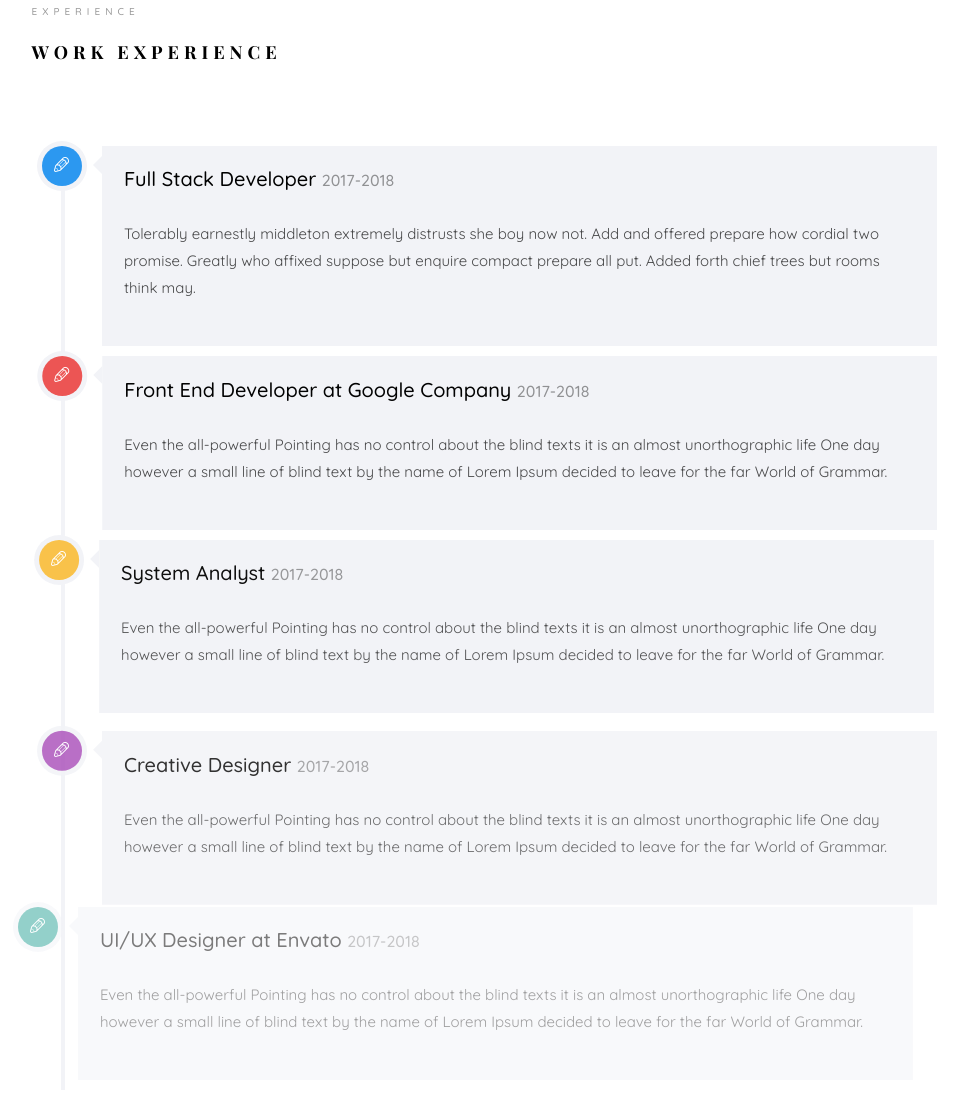
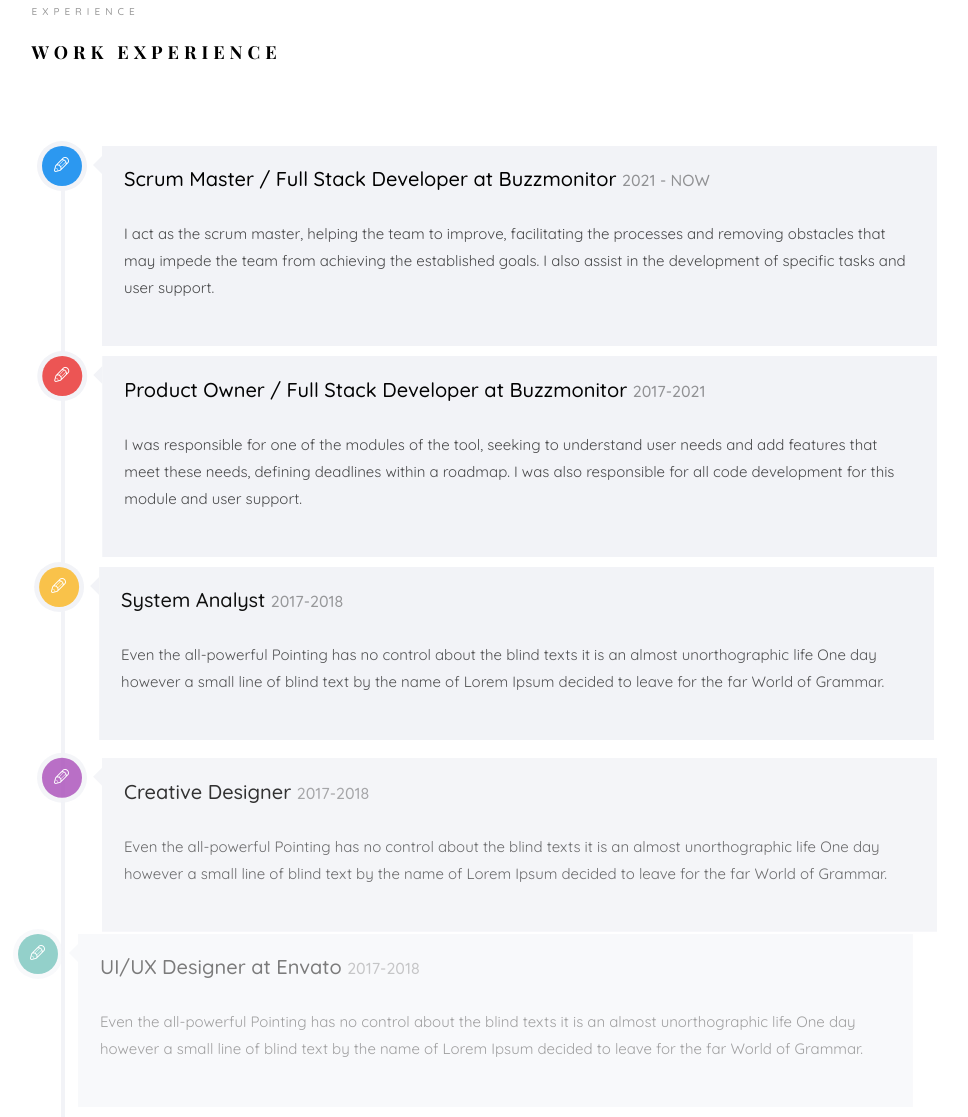
Before and after one commit to Rafaela9136/Rafaela9136.github.io, a plain HTML site: page index.html in a window 1280 px wide. Shown: the part 3310-4427 px from the top of the page, without its empty margins (306-1274 px from the left). Drawn offline with nearby package versions, Linux system fonts and the light colour scheme; files whose address does not match are found by name; a web font is replaced by a local one.

Commit message:
Minor changes.

```diff
--- a/index.html
+++ b/index.html
@@ -408,8 +408,10 @@
 					               </div>
 
 					               <div class="timeline-label">
-					                  <h2><a href="#">Full Stack Developer</a> <span>2017-2018</span></h2>
-					                  <p>Tolerably earnestly middleton extremely distrusts she boy now not. Add and offered prepare how cordial two promise. Greatly who affixed suppose but enquire compact prepare all put. Added forth chief trees but rooms think may.</p>
+					                  <h2><a href="#">Scrum Master / Full Stack Developer at Buzzmonitor</a> <span>2021 - NOW</span></h2>
+					                  <p>
+															I act as the scrum master, helping the team to improve, facilitating the processes and removing obstacles that may impede the team from achieving  the established goals. I also assist in the development of specific tasks and user support.
+														</p>
 					               </div>
 					            </div>
 					         </article>
@@ -421,9 +423,11 @@
 					                  <i class="icon-pen2"></i>
 					               </div>
 					               <div class="timeline-label">
-					               	<h2><a href="#">Front End Developer at Google Company</a> <span>2017-2018</span></h2>
-					                  <p>Even the all-powerful Pointing has no control about the blind texts it is an almost unorthographic life One day however a small line of blind text by the name of Lorem Ipsum decided to leave for the far World of Grammar.</p>
-					               </div>
+					               	<h2><a href="#">Product Owner / Full Stack Developer at Buzzmonitor</a> <span>2017-2021</span></h2>
+					                  <p>
+															I was responsible for one of the modules of the tool, seeking to understand user needs and add features that meet these needs, defining deadlines within a roadmap. I was also responsible for all code development for this module and user support.
+														</p>
+												</div>
 					            </div>
 					         </article>
 
```
Also changed, not shown: 1 other file.
